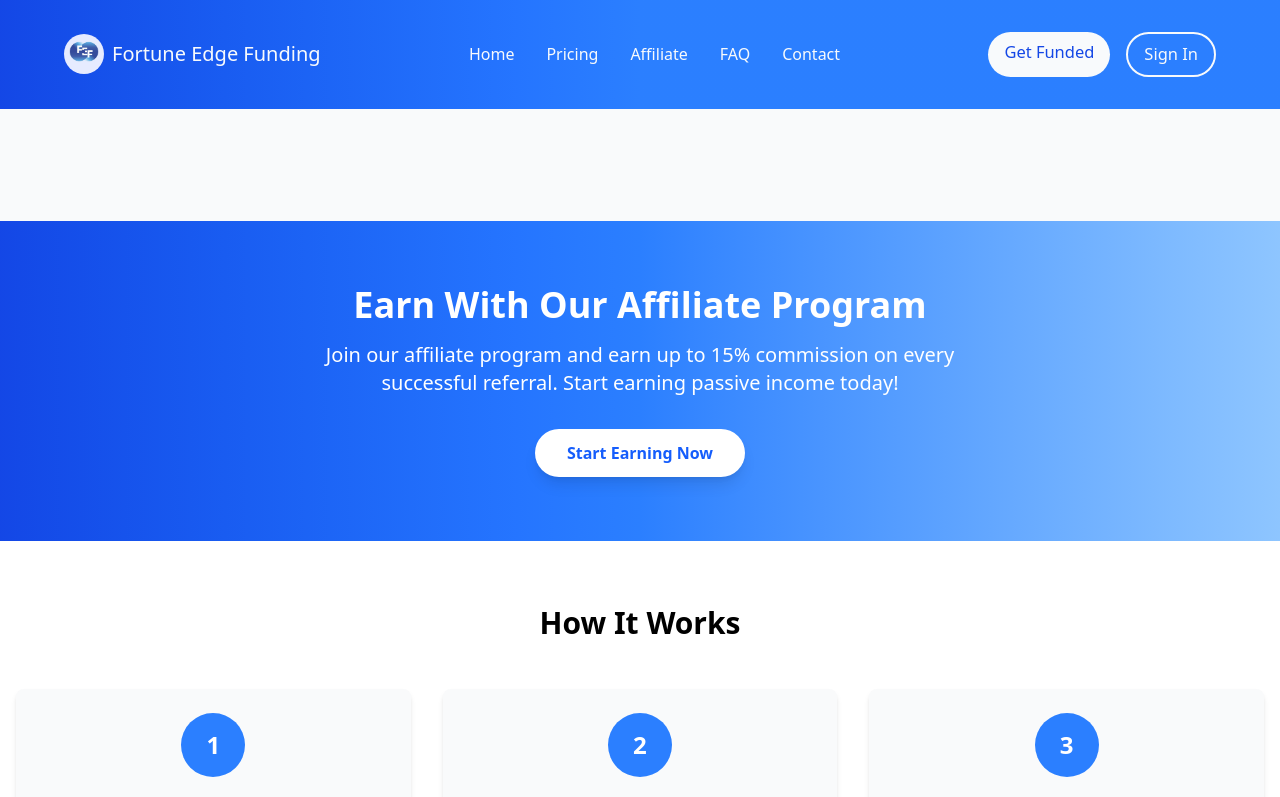
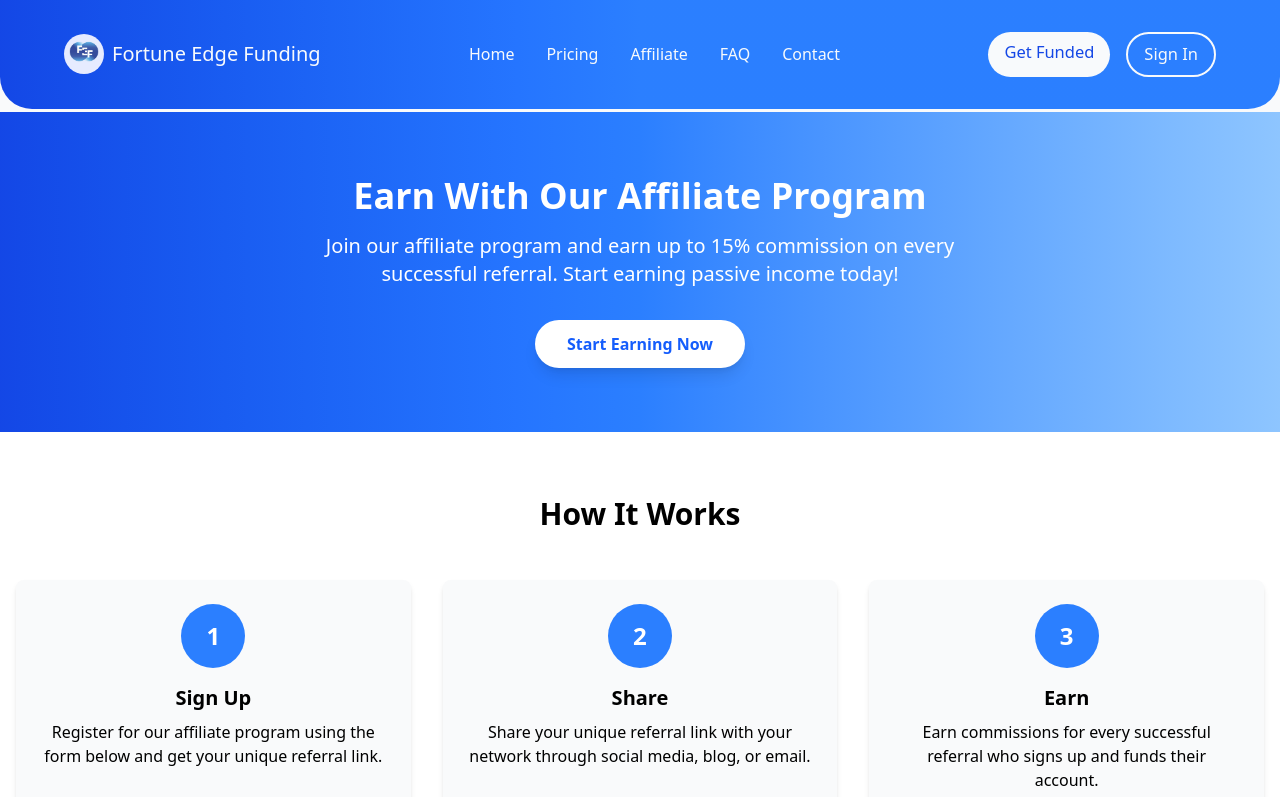
Before and after one commit to dabiegorden/funded_trader_firm, a Next.js app: page /affiliate in a window 1280 px wide. Shown: the top 797 px of the page. Built offline with nearby package versions, Linux system fonts and the light colour scheme.

Commit message:
Update Navbar.jsx

```diff
--- a/components/Navbar.jsx
+++ b/components/Navbar.jsx
@@ -15,7 +15,8 @@ const Navbar = () => {
   };
 
   return (
-    <nav className="bg-gradient-to-r from-blue-700 via-blue-500 to-blue-500 py-3 md:py-8 flex justify-between items-center px-4 md:px-16 w-full">
+    <header>
+      <nav className="bg-gradient-to-r from-blue-700 via-blue-500 to-blue-500 py-3 md:py-8 flex justify-between items-center px-4 md:px-16 fixed top-0 right-0 left-0 z-10 w-full nav">
         <div className="flex items-center gap-2 text-xl text-slate-50">
           <Image src={logo} alt="logo image" width={40} height={40} className="rounded-full" />
           <Link href={"/"}>Fortune Edge Funding</Link>
@@ -79,7 +80,7 @@ const Navbar = () => {
             {/* Mobile CTA Buttons */}
             <div className="flex flex-col space-y-3">
               <Link
-              href={"/pricing"}
+                href={"/get-funded"}
                 className="bg-slate-50 py-2 px-4 rounded-full text-center text-blue-700"
                 onClick={() => setIsMenuOpen(false)}
               >
@@ -96,6 +97,7 @@ const Navbar = () => {
           </div>
         )}
       </nav>
+    </header>
   );
 };
 
```
Lines whose indentation alone changed are shown as unchanged.
